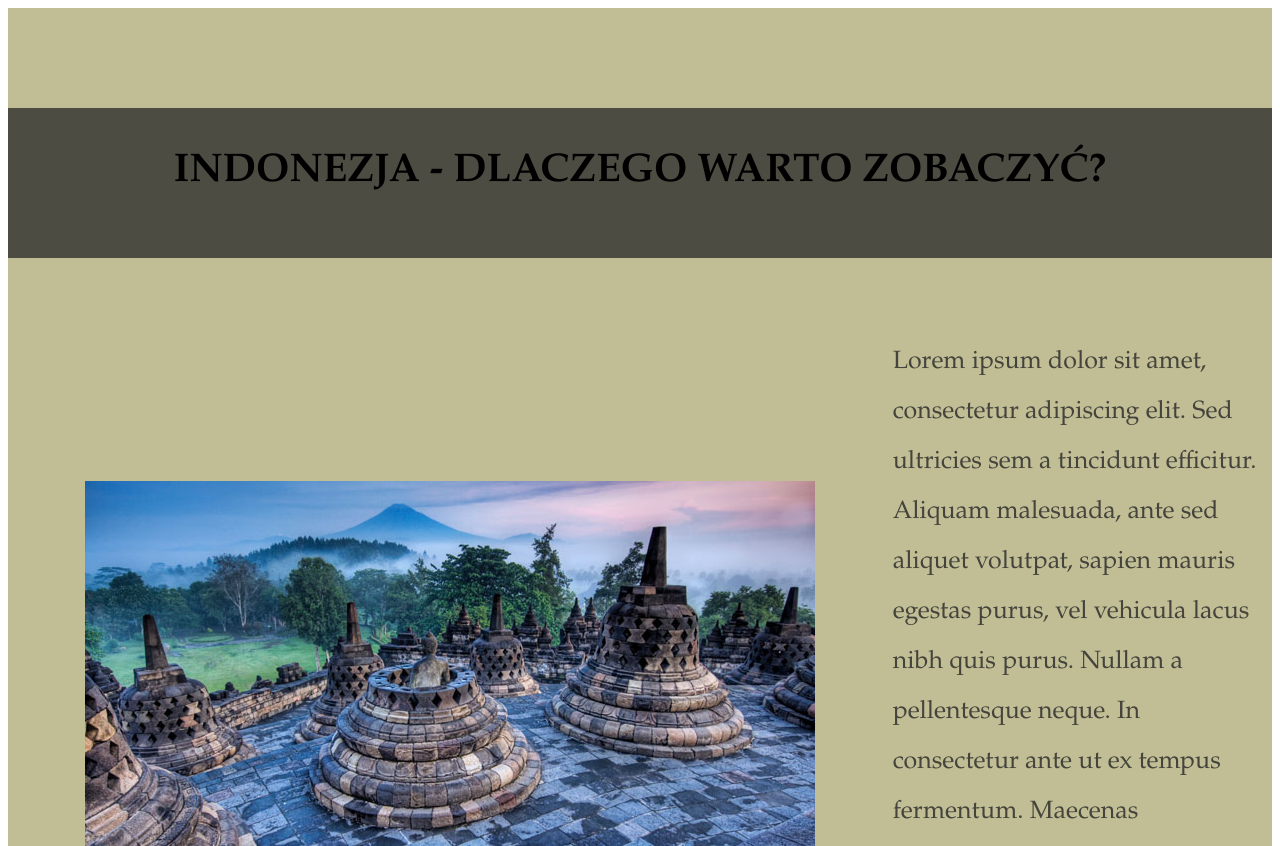
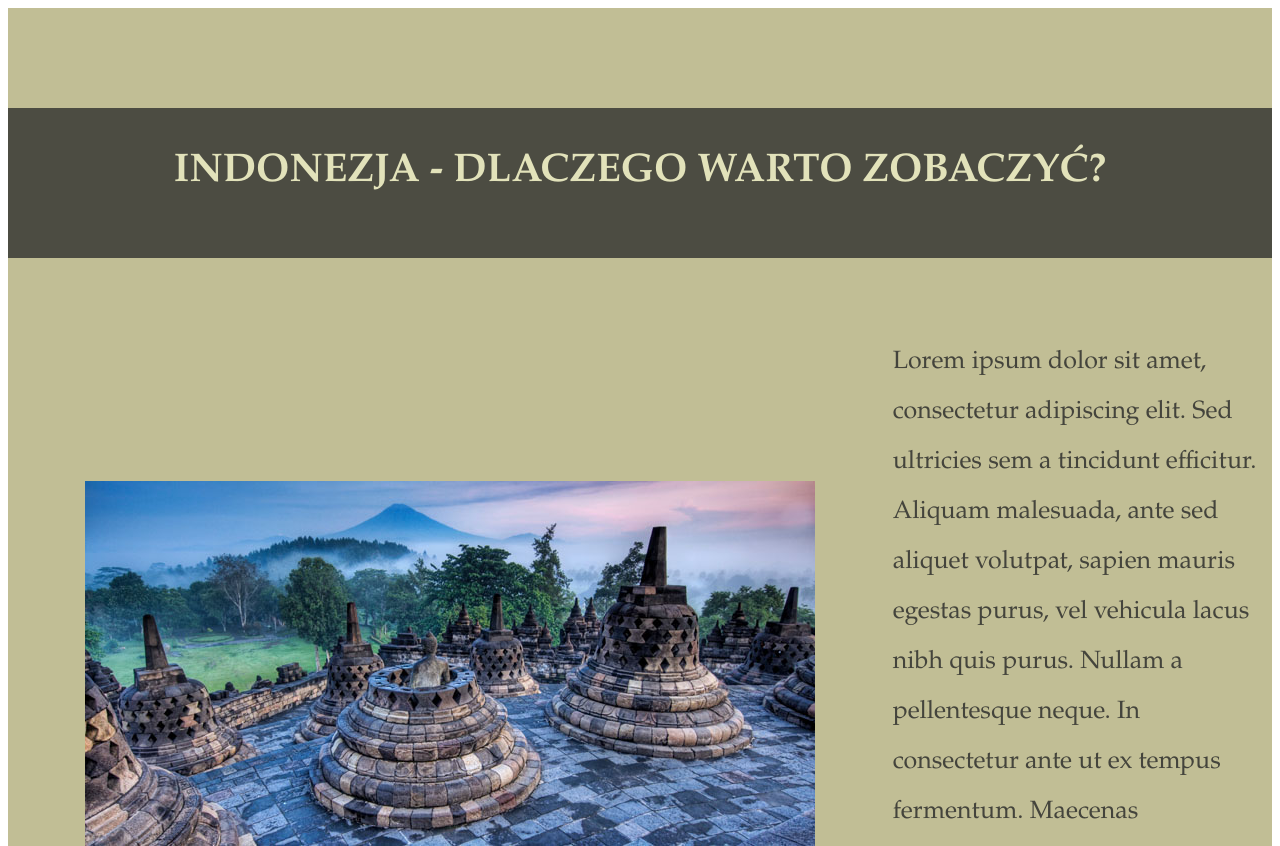
Before and after one commit to izabelamania/izabelamania.github.io, a plain HTML site: page index.html in a window 1280 px wide. Shown: the top 846 px of the page. Drawn offline with Linux system fonts and the light colour scheme.

Commit message:
Add files via upload

```diff
--- a/style.css
+++ b/style.css
@@ -21,6 +21,7 @@ h3 {
   font-size: 40px;
   font-style: bold;
   text-align: center;
+  color: #e2e2ba;
 }
 
 
```
